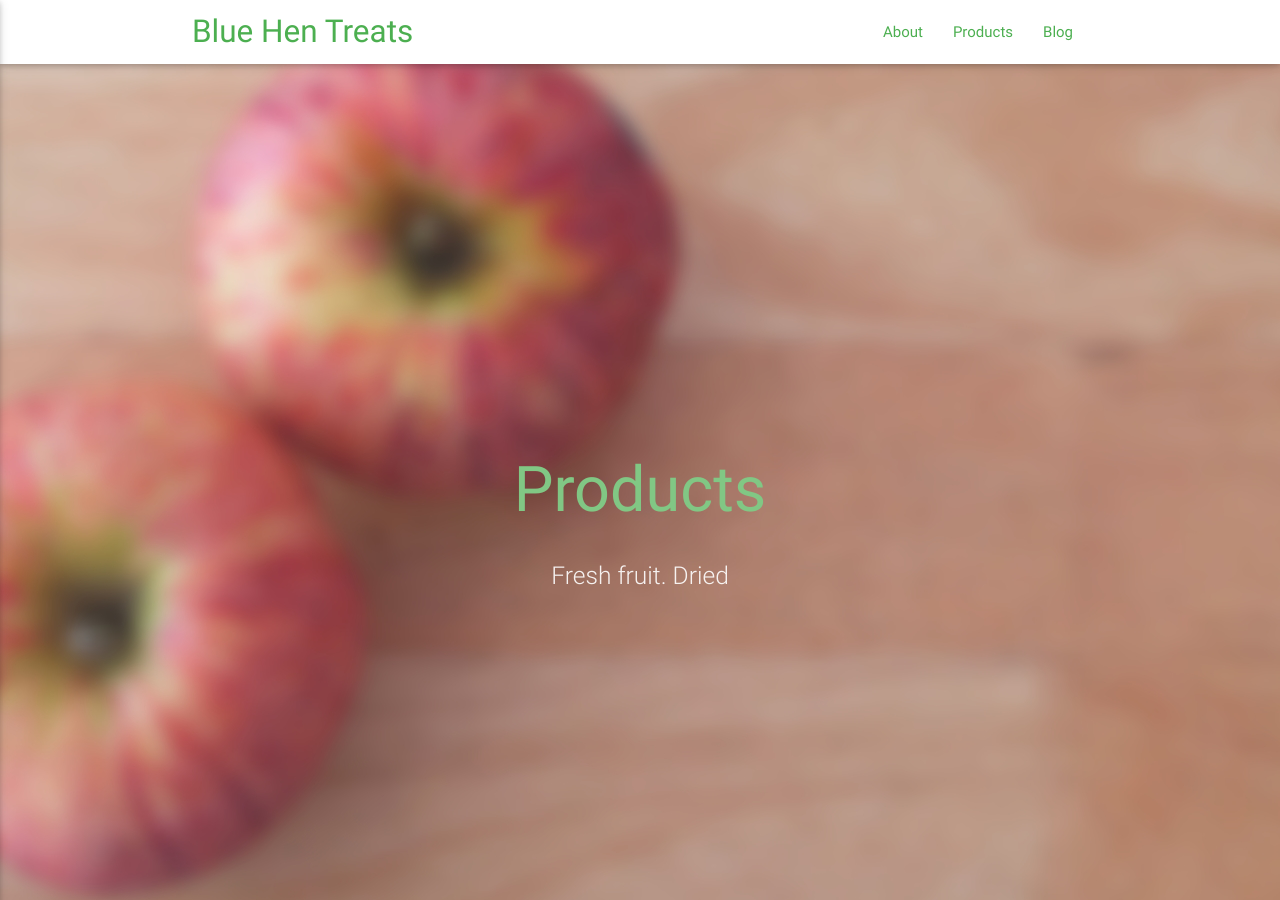
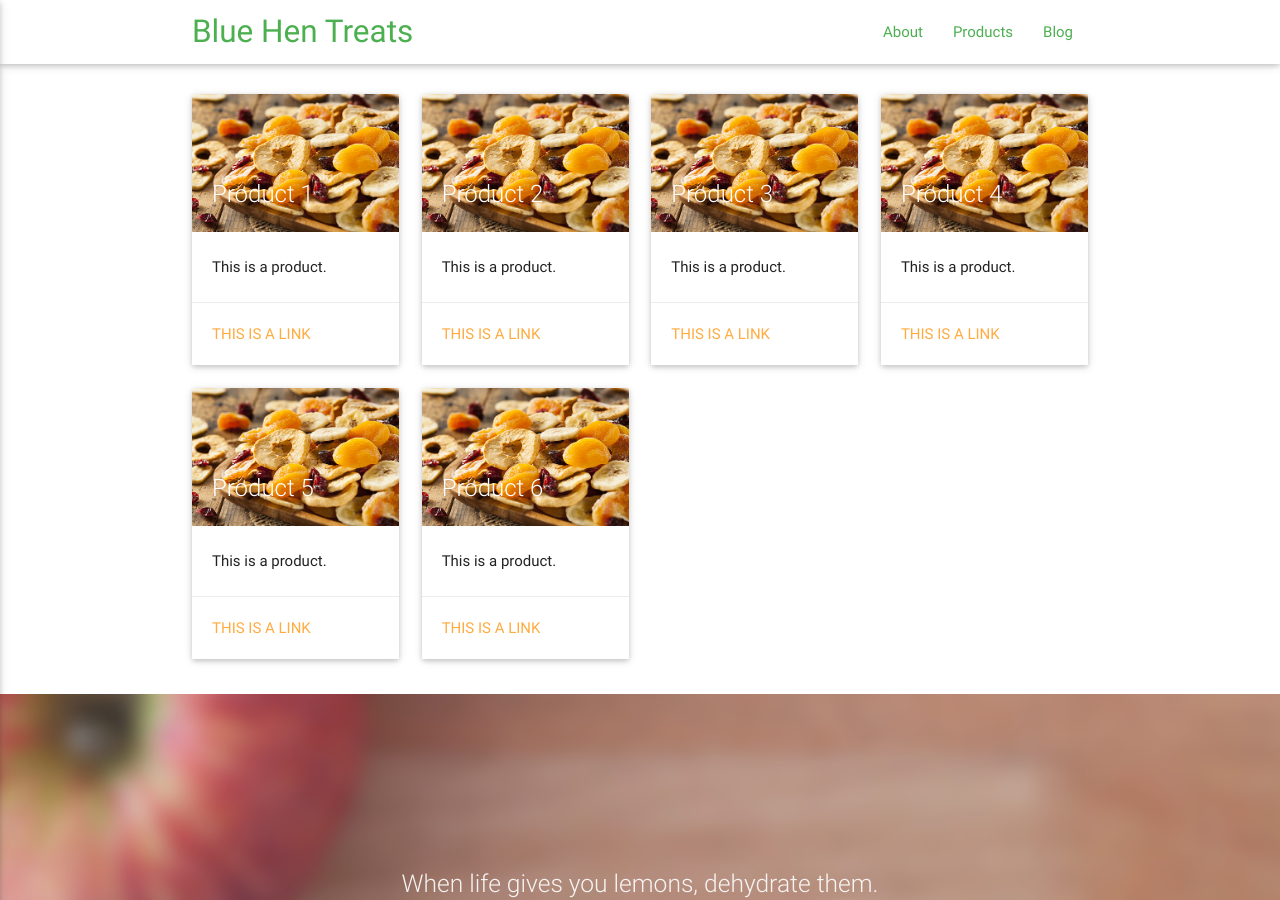
Before and after one commit to veggiedefender/bluehentreats, a Jekyll site: the page built from products.html, in a window 1280 px wide and 900 px high. Built offline with Jekyll 4.4.1, drawn with Linux system fonts in a browser that asks for light colours; nearby versions of some CDN libraries; some of the changed text lies outside the part shown.

Commit message:
card based products

```diff
--- a/index.html
+++ b/index.html
@@ -13,7 +13,7 @@ layout: default
               <h5 class="header col s12 light">Fresh fruit. Dried</h5>
             </div>
             <div class="row center">
-              <a href="#" id="download-button" class="btn-large waves-effect waves-light green lighten-1 about">About</a>
+              <a href="/bluehentreats/products" id="download-button" class="btn-large waves-effect waves-light green lighten-1">Products</a>
             </div>
             <br><br>
         </div>
--- a/products.html
+++ b/products.html
@@ -2,29 +2,101 @@
 title: Products
 layout: default
 ---
-
-  <div id="index-banner" class="parallax-container screenFiller valign-wrapper">
-    <div class="section no-pad-bot ">
-      <div class="container">
-        <br><br>
-        <div class="valign">
-        <h1 class="header center green-text text-lighten-2">Products</h1>
-            <div class="row center">
-              <h5 class="header col s12 light">Fresh fruit. Dried</h5>
-            </div>
-            <br><br>
+  <br>
+  <div class="container">
+    <div class="row">
+      <div class="col s12 m4 l3">
+        <div class="card">
+          <div class="card-image">
+            <img src="img/driedfruit.jpg">
+            <span class="card-title">Product 1</span>
+          </div>
+          <div class="card-content">
+            <p>This is a product.</p>
+          </div>
+          <div class="card-action">
+            <a href="#">This is a link</a>
+          </div>
         </div>
       </div>
+
+      <div class="col s12 m4 l3">
+        <div class="card">
+          <div class="card-image">
+            <img src="img/driedfruit.jpg">
+            <span class="card-title">Product 2</span>
+          </div>
+          <div class="card-content">
+            <p>This is a product.</p>
+          </div>
+          <div class="card-action">
+            <a href="#">This is a link</a>
+          </div>
+        </div>
+      </div>
+
+      <div class="col s12 m4 l3">
+        <div class="card">
+          <div class="card-image">
+            <img src="img/driedfruit.jpg">
+            <span class="card-title">Product 3</span>
+          </div>
+          <div class="card-content">
+            <p>This is a product.</p>
+          </div>
+          <div class="card-action">
+            <a href="#">This is a link</a>
+          </div>
+        </div>
+      </div>
+
+      <div class="col s12 m4 l3">
+        <div class="card">
+          <div class="card-image">
+            <img src="img/driedfruit.jpg">
+            <span class="card-title">Product 4</span>
+          </div>
+          <div class="card-content">
+            <p>This is a product.</p>
+          </div>
+          <div class="card-action">
+            <a href="#">This is a link</a>
+          </div>
+        </div>
+      </div>
+
+      <div class="col s12 m4 l3">
+        <div class="card">
+          <div class="card-image">
+            <img src="img/driedfruit.jpg">
+            <span class="card-title">Product 5</span>
+          </div>
+          <div class="card-content">
+            <p>This is a product.</p>
+          </div>
+          <div class="card-action">
+            <a href="#">This is a link</a>
+          </div>
+        </div>
+      </div>
+
+      <div class="col s12 m4 l3">
+        <div class="card">
+          <div class="card-image">
+            <img src="img/driedfruit.jpg">
+            <span class="card-title">Product 6</span>
+          </div>
+          <div class="card-content">
+            <p>This is a product.</p>
+          </div>
+          <div class="card-action">
+            <a href="#">This is a link</a>
+          </div>
+        </div>
+      </div>
+
     </div>
-    <div class="parallax"><img src="img/background1.jpg" alt="Unsplashed background img 1"></div>
   </div>
-
-  <a id="about"></a>
-  <div class="container">
-    <h2 class="center-align">Project 1</h2>
-    <p class="left-align light">Put words here</p>
-  </div>
-
   <div class="parallax-container valign-wrapper">
     <div class="section no-pad-bot">
       <div class="container">
```
Also changed, not shown: img/driedfruit.jpg (added).
